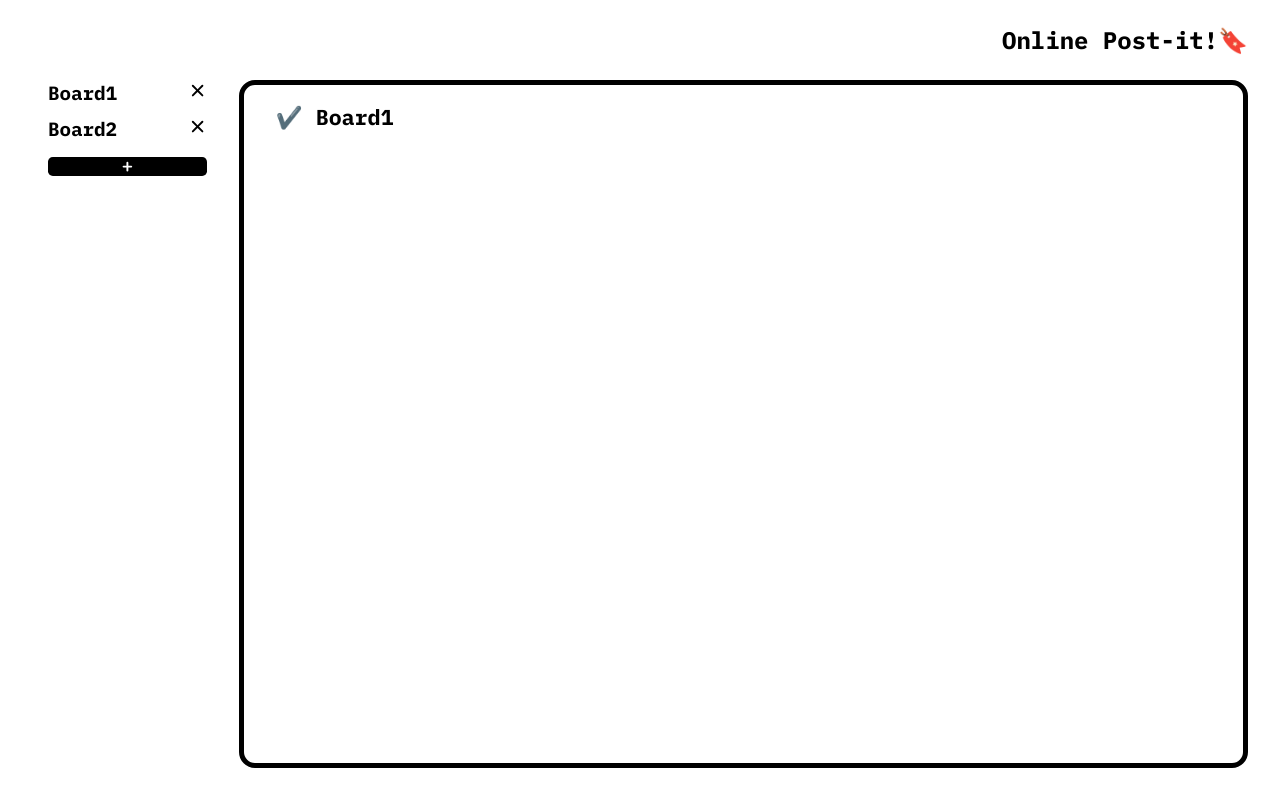
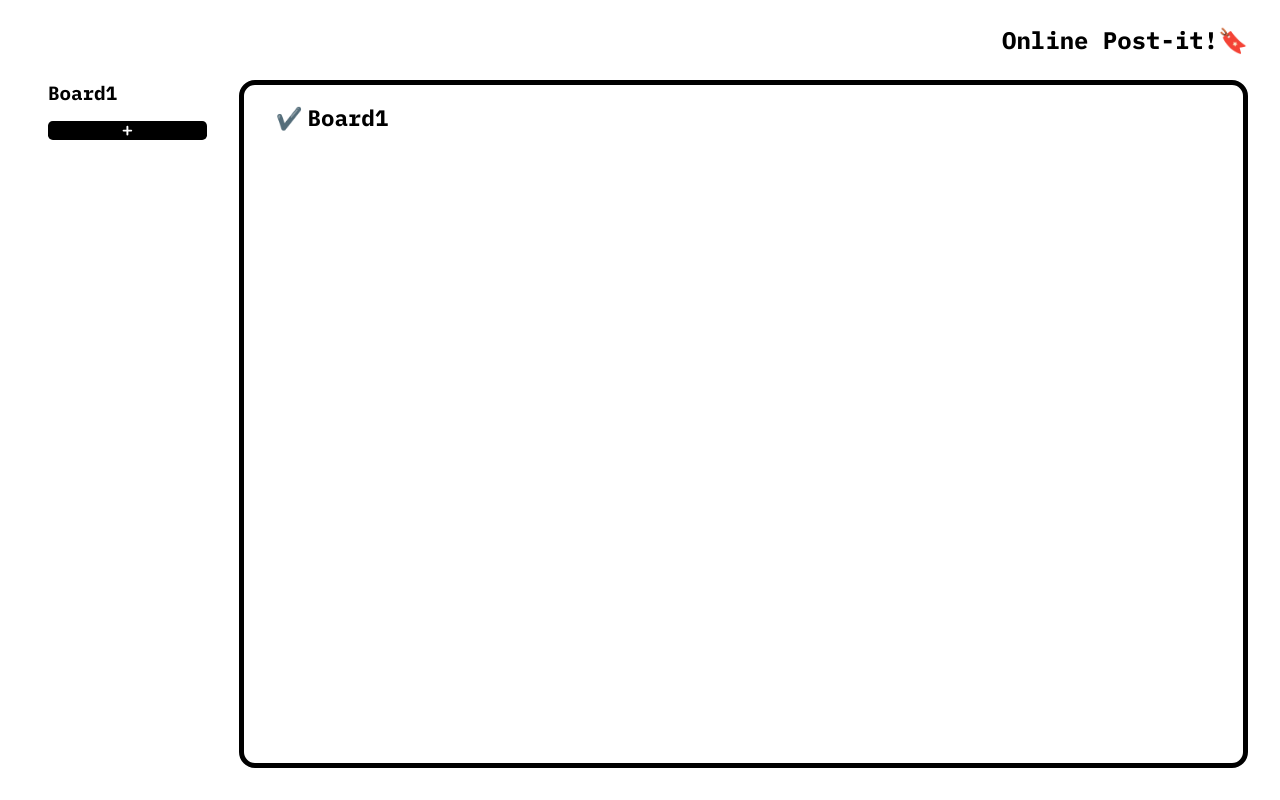
Before and after one commit to jh22j9/online-post-it, a React (Create React App) app: page / in a window 1280 px wide. Built offline with nearby package versions, Linux system fonts and the light colour scheme; a web font is replaced by a local one.

Commit message:
feat(edit-board-name): 보드명 변경 기능 구현

```diff
--- a/src/components/Board.scss
+++ b/src/components/Board.scss
@@ -13,6 +13,17 @@
     border-radius: 1rem;
     padding: 2rem;
     font-size: 0.9rem;
+    h2 {
+      span {
+        margin-right: 0.3rem;
+      }
+      input {
+        border: none;
+        font-size: 1.4rem;
+        font-weight: bold;
+        outline: none;
+      }
+    }
   }
   .board-content {
     width: 100%;
--- a/src/components/Board.tsx
+++ b/src/components/Board.tsx
@@ -2,7 +2,7 @@ import React from 'react';
 import PostIt from './PostIt';
 import { useSelector, useDispatch } from 'react-redux';
 import { State } from '../state';
-import { addPostIt } from '../state/action-creators';
+import { addPostIt, updateBoardName } from '../state/action-creators';
 
 const Board: React.FC = () => {
   const { currentBoard } = useSelector((state: State) => state.postBoard);
@@ -16,10 +16,31 @@ const Board: React.FC = () => {
     dispatch(addPostIt([x, y]));
   };
 
+  const handleInputChange = (e: React.ChangeEvent<HTMLInputElement>) => {
+    const payload = {
+      id: currentBoard.bId,
+      value: e.target.value,
+    };
+    dispatch(updateBoardName(payload));
+  };
+
+  const handleMouseLeave = () => {
+    if (!currentBoard.name.length) {
+      const payload = {
+        id: currentBoard.bId,
+        value: 'New Board!',
+      };
+      dispatch(updateBoardName(payload));
+    }
+  };
+
   return (
     <section className="board-wrapper">
       <div className="board-title-bar">
-        <h2>✔️ {currentBoard.name}</h2>
+        <h2>
+          <span>✔️</span>
+          <input value={currentBoard.name} onChange={handleInputChange} onMouseLeave={handleMouseLeave} />
+        </h2>
       </div>
       <div className="board-content" onDoubleClick={handleDoubleClick}>
         {postItList.map((postIt) => (
--- a/src/state/action-creators/index.ts
+++ b/src/state/action-creators/index.ts
@@ -30,3 +30,7 @@ export const setModal = (value: boolean): Action => ({
   type: ActionType.SET_MODAL,
   payload: value,
 });
+export const updateBoardName = (data: { id: number; value: string }): Action => ({
+  type: ActionType.UPDATE_BOARD_NAME,
+  payload: data,
+});
--- a/src/state/action-types/index.ts
+++ b/src/state/action-types/index.ts
@@ -6,4 +6,5 @@ export enum ActionType {
   HIDE_POST_IT = 'hidePostIt',
   DELETE_BOARD = 'deleteBoard',
   SET_MODAL = 'setModal',
+  UPDATE_BOARD_NAME = 'updateBoardName',
 }
--- a/src/state/reducers/boardReducer.ts
+++ b/src/state/reducers/boardReducer.ts
@@ -22,10 +22,7 @@ export interface StateInterface {
   isModalOpen: boolean;
 }
 
-const boardList = [
-  { bId: 1, name: 'Board1', postItList: [] },
-  { bId: 2, name: 'Board2', postItList: [] },
-];
+const boardList = [{ bId: 1, name: 'Board1', postItList: [] }];
 
 const postIt = {
   pId: 0,
@@ -109,6 +106,17 @@ const reducer = (state: StateInterface = initialState, action: Action): StateInt
       case ActionType.SET_MODAL:
         draft.isModalOpen = action.payload;
         break;
+      case ActionType.UPDATE_BOARD_NAME:
+        {
+          const { id, value } = action.payload;
+          draft.boardList.forEach((board) => {
+            if (board.bId === id) {
+              board.name = value;
+              draft.currentBoard = board;
+            }
+          });
+        }
+        break;
       default:
         return state;
     }
```
Also changed, not shown: src/state/actions/index.ts (+6 -1 lines).
